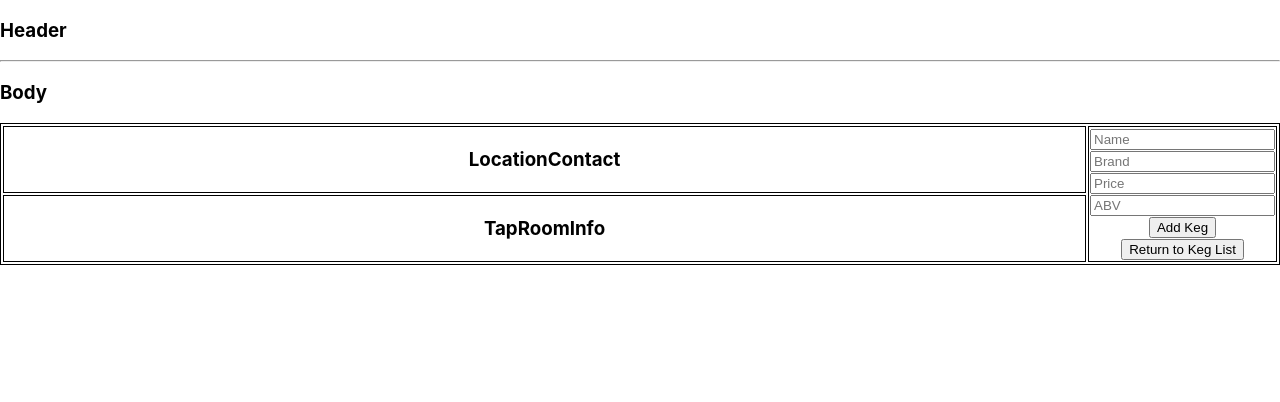
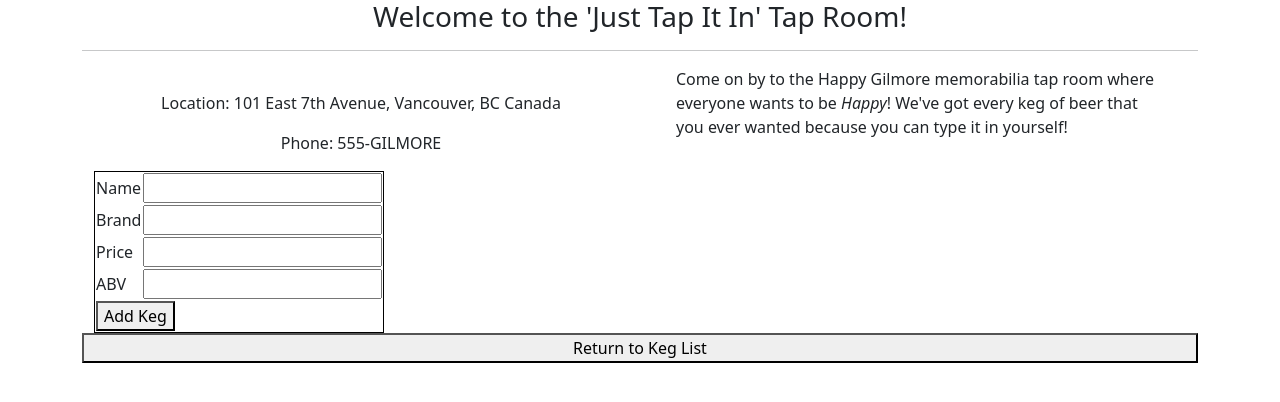
Before and after one commit to dqveha/happy_gilmore_tap_room, a React (Create React App) app: page / in a window 1280 px wide. Both pictures are taken after a click on the button "Add Keg". Shown: the top 402 px of the page. Built offline with nearby package versions, Linux system fonts and the light colour scheme.

Commit message:
WIP: Adding Bootstrap and improving web aesthetics

```diff
--- a/package.json
+++ b/package.json
@@ -6,7 +6,9 @@
     "@testing-library/jest-dom": "^5.14.1",
     "@testing-library/react": "^11.2.7",
     "@testing-library/user-event": "^12.8.3",
+    "bootstrap": "^5.1.0",
     "react": "^17.0.2",
+    "react-bootstrap": "^2.0.0-beta.6",
     "react-dom": "^17.0.2",
     "react-scripts": "^4.0.3",
     "sprintf-js": "^1.1.2",
--- a/src/components/App.js
+++ b/src/components/App.js
@@ -5,9 +5,11 @@ import Body from "./Body";
 function App() {
   return (
     <>
-      <Header />
-      <hr />
-      <Body />
+      <div className="container">
+        <Header />
+        <hr />
+        <Body />
+      </div>
     </>
   );
 }
--- a/src/components/Body.jsx
+++ b/src/components/Body.jsx
@@ -4,6 +4,7 @@ import ListMenu from "./ListMenu";
 import NewKegForm from "./NewKegForm";
 import TapRoomInfo from "./TapRoomInfo";
 import KegDetail from "./KegDetail";
+import { Container, Row, Col } from "react-bootstrap"
 
 class Body extends React.Component {
 
@@ -19,7 +20,6 @@ class Body extends React.Component {
   buyPint = (keg) => {
     if (keg.quantity > 0) {
       keg.quantity--;
-      console.log("check")
     } else {
       keg.quantity = "Out of Stock"
     }
@@ -70,16 +70,18 @@ class Body extends React.Component {
 
     return (
       <>
-        <h3>Body</h3>
-        <table>
-          <tr>
-            <th><LocationContact /></th>
-            <th rowspan="2">{currentlyVisibleState}<button onClick={this.handleClick}>{buttonText}</button></th>
-          </tr>
-          <tr>
-            <th><TapRoomInfo /></th>
-          </tr>
-        </table>
+        <Container>
+          <Row>
+            <Col>
+              <LocationContact />
+            </Col>
+            <Col>
+              <TapRoomInfo />
+            </Col>
+              {currentlyVisibleState}
+              <button onClick={this.handleClick}>{buttonText}</button>
+          </Row>
+        </Container>
       </>
     );
   }
--- a/src/components/Header.jsx
+++ b/src/components/Header.jsx
@@ -3,7 +3,7 @@ import React from "react";
 function Header() {
   return (
     <>
-      <h3>Header</h3>
+      <h3 className="text-center">Welcome to the 'Just Tap It In' Tap Room!</h3>
     </>
   );
 }
--- a/src/components/Keg.jsx
+++ b/src/components/Keg.jsx
@@ -5,14 +5,12 @@ function Keg(props){
   return (
     <>
       <div onClick = {() => props.whenKegClicked(props.id)}>
-        <table>
           <tr>
             <td>{props.serial}</td>
             <td>{props.name}</td>
             <td>{props.brand}</td>
             <td>{props.quantity}</td>
           </tr>
-        </table>
       </div>
     </>
   );
--- a/src/components/ListMenu.jsx
+++ b/src/components/ListMenu.jsx
@@ -6,7 +6,7 @@ import PropTypes from "prop-types";
 function ListMenu(props){
   return (
     <>
-      <table>
+      <table className="ListMenu">
         <tr>
           <th>#</th>
           <th>Name</th>
--- a/src/components/LocationContact.jsx
+++ b/src/components/LocationContact.jsx
@@ -3,7 +3,10 @@ import React from "react";
 function LocationContact(){
   return (
     <>
-      <h3>LocationContact</h3>
+      <div className="container pt-4 text-center">
+        <p>Location: 101 East 7th Avenue, Vancouver, BC Canada</p>
+        <p>Phone: 555-GILMORE</p>
+      </div>
     </>
   )
 }
--- a/src/components/NewKegForm.jsx
+++ b/src/components/NewKegForm.jsx
@@ -18,25 +18,45 @@ function NewKegForm(props){
   return (
     <>
       <form onSubmit={handleNewKegFormSubmission}>
+        <table>
+          <tr>
+            <td>Name</td>
+            <td>
               <input
               type='text'
-          name='name'
-          placeholder='Name' />
+              name='name'/>
+            </td>
+          </tr>
+          <tr>
+            <td>Brand</td>
+            <td>
               <input
               type='text'
-          name='brand'
-          placeholder='Brand' />
+              name='brand' />
+            </td>
+          </tr>
+          <tr>
+            <td>Price</td>
+            <td>
               <input
               type='number'
               step='0.01'
-          name='price'
-          placeholder='Price' />
+              name='price'/>
+            </td>
+          </tr>
+          <tr>
+            <td>ABV</td>
+            <td>
               <input
               type='number'
               step='0.1'
-          name='abv'
-          placeholder='ABV' />
-        <button type='submit'>Add Keg</button>
+              name='abv'/>
+            </td>
+          </tr>
+          <tr>
+            <td colspan="2"><button type='submit'>Add Keg</button></td>
+          </tr>
+        </table>
       </form>
     </>
   )
--- a/src/components/TapRoomInfo.jsx
+++ b/src/components/TapRoomInfo.jsx
@@ -3,7 +3,9 @@ import React from "react";
 function TapRoomInfo() {
   return (
     <>
-      <h3>TapRoomInfo</h3>
+      <div className="container">
+        <p>Come on by to the Happy Gilmore memorabilia tap room where everyone wants to be <em>Happy</em>! We've got every keg of beer that you ever wanted because you can type it in yourself!</p>
+      </div>
     </>
   );
 }
--- a/src/index.css
+++ b/src/index.css
@@ -15,6 +15,5 @@ code {
 table,
 td,
 th {
-  width: 100%;
   border: 1px solid black;
 }
--- a/src/index.js
+++ b/src/index.js
@@ -3,6 +3,7 @@ import ReactDOM from 'react-dom';
 import './index.css';
 import App from './components/App';
 import reportWebVitals from './reportWebVitals';
+import '../node_modules/bootstrap/dist/css/bootstrap.min.css'
 
 ReactDOM.render(
   <React.StrictMode>
```
Also changed, not shown: 2 other files (tests, documents, lock files or other folders). Lines whose indentation alone changed are shown as unchanged.
